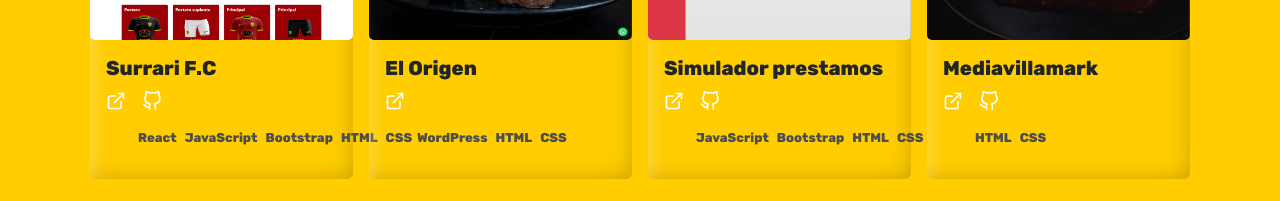
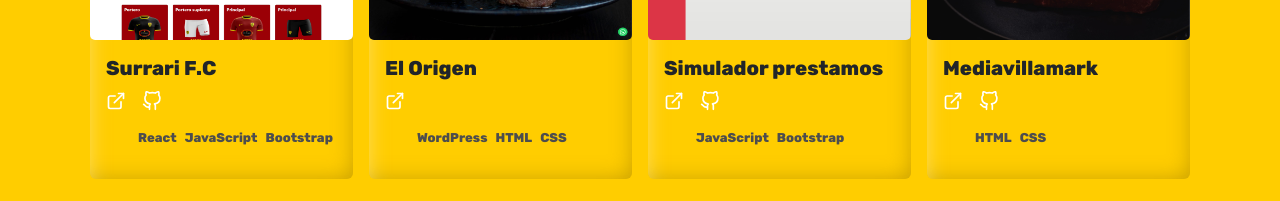
Before and after one commit to Tutealga/portfolio, a React (Create React App) app: page / in a window 1280 px wide. Shown: the part 1180-1381 px from the top of the page. Built offline with nearby package versions, Linux system fonts and the light colour scheme.

Commit message:
Arreglos

```diff
--- a/src/components/Projects/data.js
+++ b/src/components/Projects/data.js
@@ -1,7 +1,7 @@
 const data = [
-    {skills:['React','JavaScript','Bootstrap','HTML','CSS'],title:'Surrari F.C', img: require('./assets/surrarifc.jpg'), demo:'https://tutealga.github.io/surrarifc/', github:'https://github.com/Tutealga/surrarifc'},
+    {skills:['React','JavaScript','Bootstrap'],title:'Surrari F.C', img: require('./assets/surrarifc.jpg'), demo:'https://tutealga.github.io/surrarifc/', github:'https://github.com/Tutealga/surrarifc'},
     {skills:['WordPress','HTML','CSS'],title:'El Origen', img: require('./assets/elorigen.jpg'), demo:'https://carniceriaelorigen.com/'},
-    {skills:['JavaScript','Bootstrap','HTML','CSS'],title:'Simulador prestamos', img: require('./assets/simulador.jpg'), demo:'https://tutealga.github.io/simuladorinteractivo/', github:'https://github.com/Tutealga/simuladorinteractivo'},
+    {skills:['JavaScript','Bootstrap'],title:'Simulador prestamos', img: require('./assets/simulador.jpg'), demo:'https://tutealga.github.io/simuladorinteractivo/', github:'https://github.com/Tutealga/simuladorinteractivo'},
     {skills:['HTML','CSS'],title:'Mediavillamark', img: require('./assets/mediavillamark.jpg'), demo:'https://tutealga.github.io/mediavillamark/', github:'https://github.com/Tutealga/mediavillamark'},
 ]
 
```
